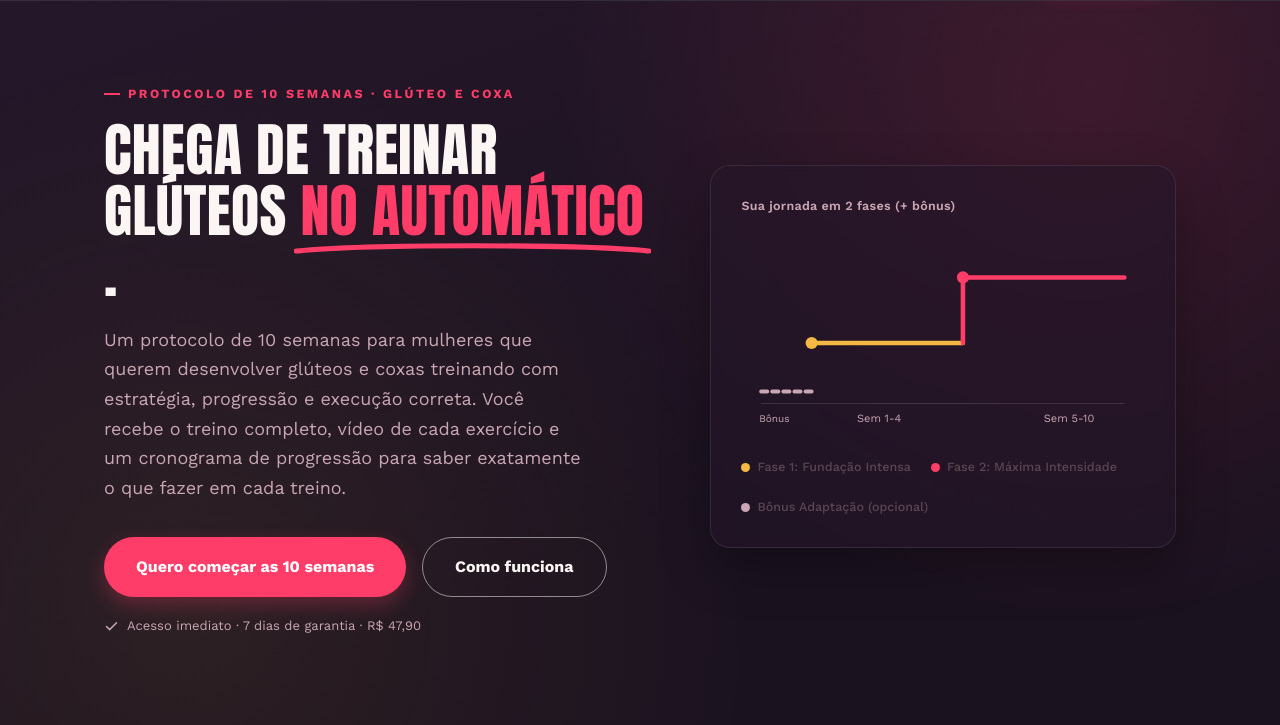
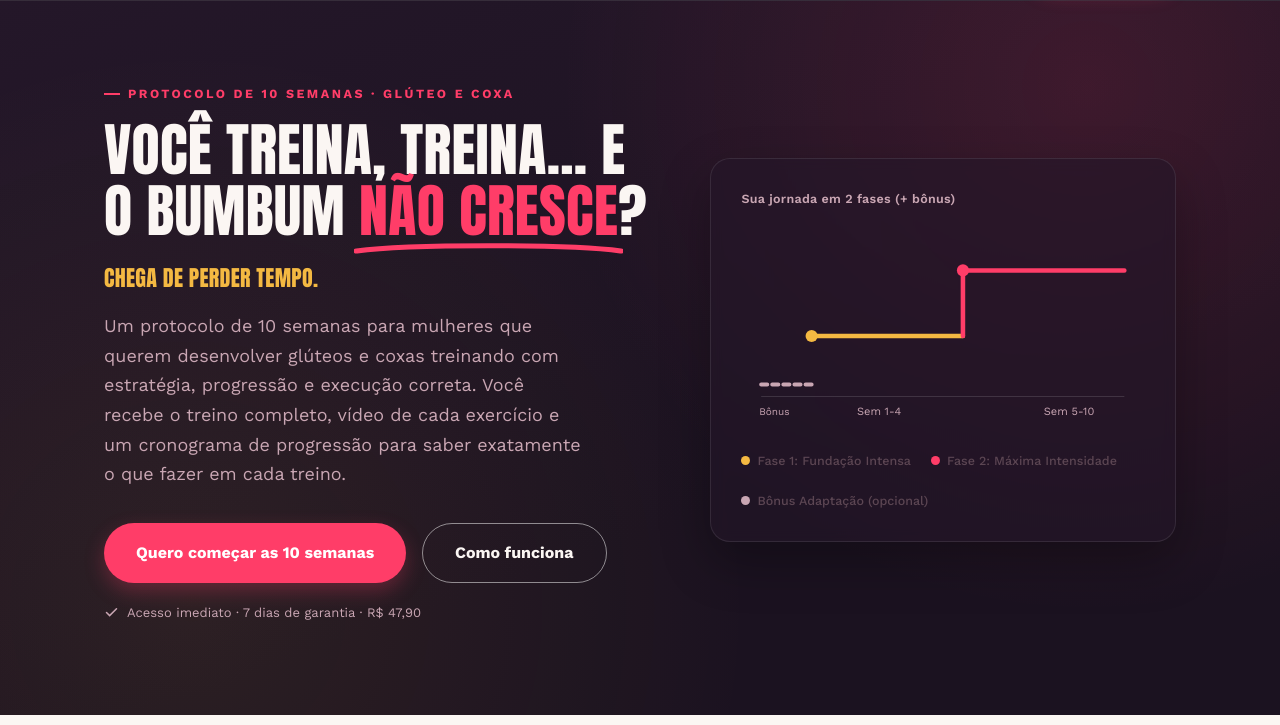
Before and after one commit to thiagorri/protocolo-bumbum, a plain HTML site: page index.html in a window 1280 px wide. Shown: the part 75-800 px from the top of the page. Drawn offline with nearby package versions, Linux system fonts and the light colour scheme.

Commit message:
Add files via upload

```diff
--- a/index.html
+++ b/index.html
@@ -415,8 +415,9 @@ src="https://www.facebook.com/tr?id=927831214659921&ev=PageView&noscript=1"
   <div class="wrap hero-grid">
     <div>
       <p class="eyebrow">Protocolo de 10 semanas · Glúteo e coxa</p>
-      <h1 style="margin-top:16px;">Chega de treinar glúteos <span class="accent">no automático<svg viewBox="0 0 200 14" preserveAspectRatio="none" aria-hidden="true"><path d="M2 9C40 2,160 2,198 9" fill="none" stroke="currentColor" stroke-width="5" stroke-linecap="round"/></svg></span>.</h1>
-      <p class="lead">Um protocolo de 10 semanas para mulheres que querem desenvolver glúteos e coxas treinando com estratégia, progressão e execução correta. Você recebe o treino completo, vídeo de cada exercício e um cronograma de progressão para saber exatamente o que fazer em cada treino.</p>
+      <h1 style="margin-top:16px;">Você treina, treina... e o bumbum <span class="accent">não cresce<svg viewBox="0 0 200 14" preserveAspectRatio="none" aria-hidden="true"><path d="M2 9C40 2,160 2,198 9" fill="none" stroke="currentColor" stroke-width="5" stroke-linecap="round"/></svg></span>?</h1>
+      <p style="margin-top:18px;font-family:'Anton';text-transform:uppercase;font-size:clamp(18px,2.4vw,22px);color:var(--gold);letter-spacing:.3px;">Chega de perder tempo.</p>
+      <p class="lead" style="margin-top:16px;">Um protocolo de 10 semanas para mulheres que querem desenvolver glúteos e coxas treinando com estratégia, progressão e execução correta. Você recebe o treino completo, vídeo de cada exercício e um cronograma de progressão para saber exatamente o que fazer em cada treino.</p>
       <div class="hero-ctas">
         <a href="https://pay.kiwify.com.br/axSAtvy" target="_blank" rel="noopener" class="btn btn-primary" onclick="if(typeof fbq==='function'){fbq('track','InitiateCheckout');}">Quero começar as 10 semanas</a>
         <a href="#como-funciona" class="btn btn-outline">Como funciona</a>
```
